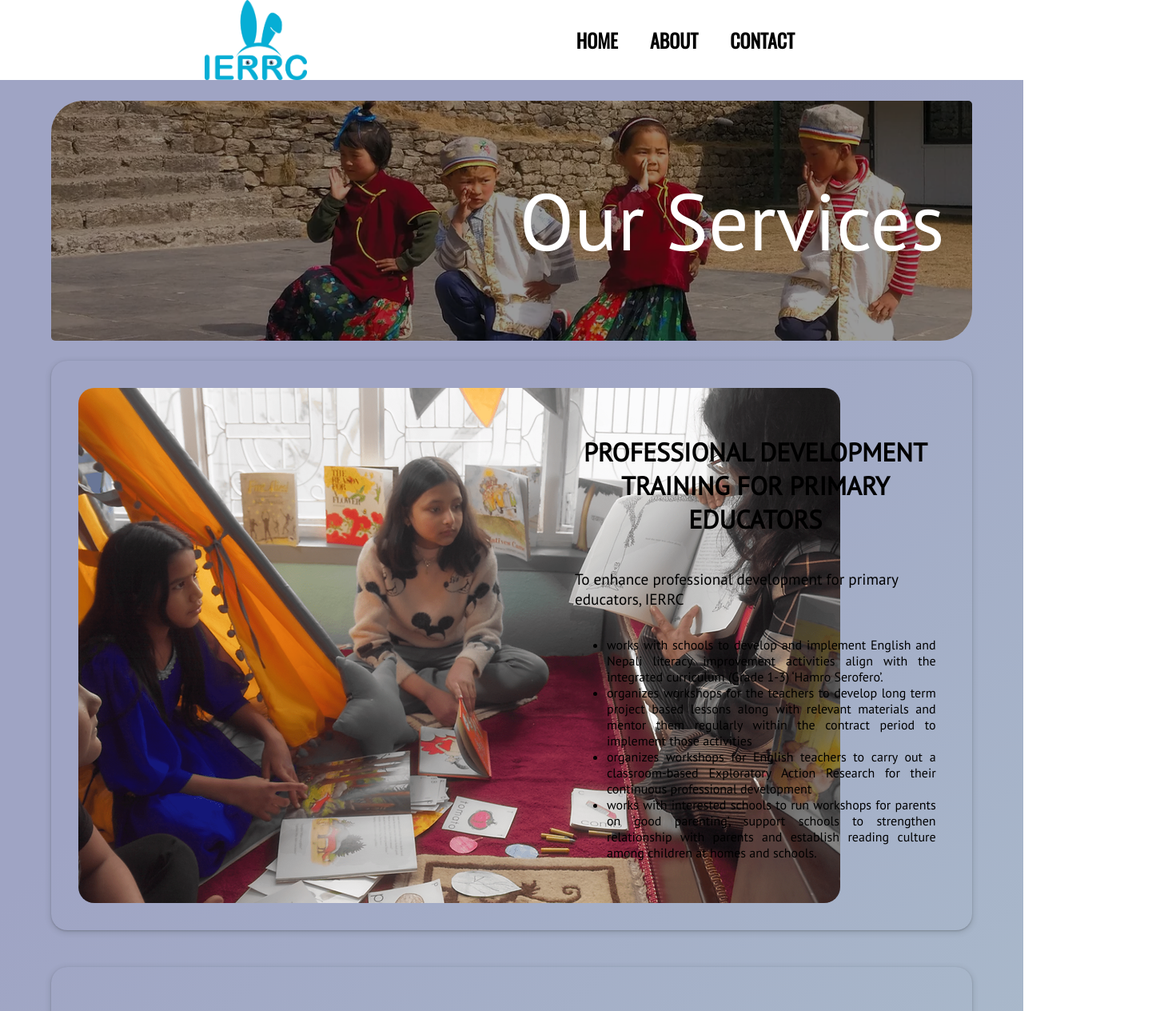
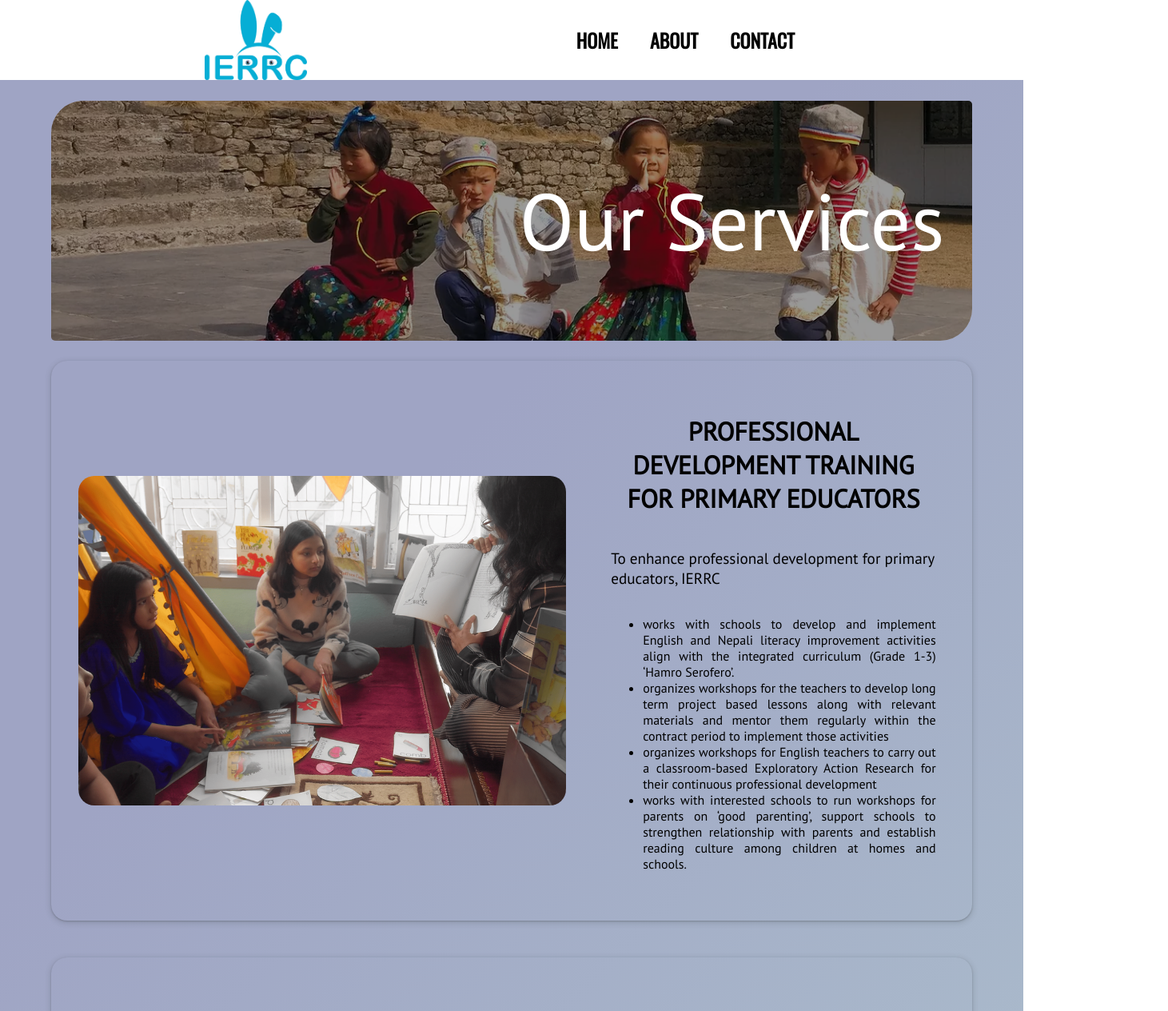
Before and after one commit to RozeelKusma/ierrc-test, a React (Create React App) app: page /teachers-training in a window 1280 px wide. Shown: the top 1264 px of the page at 80% size, 1461 px wide, since content can reach past the window. Built offline with nearby package versions, Linux system fonts and the light colour scheme.

Commit message:
teachers training page completed

```diff
--- a/src/components/body/tt-content/services.css
+++ b/src/components/body/tt-content/services.css
@@ -52,17 +52,18 @@ background-image: linear-gradient(315deg, #b3cdd1 0%, #9fa4c4 74%);
 .pr_left{
     display: flex;
     padding: 2%;
-    width: 50%;
+    width: 60%;
 }
 .pr_img{
     display: flex;
     border-radius: 20px ;
+    width: 100%;
 }
 .pr_right{
     display: flex;
     padding: 3%;
     flex-direction: column;
-    width: 50%;
+    width: 40%;
 }
 .pr_title{
     text-align: center;
```
